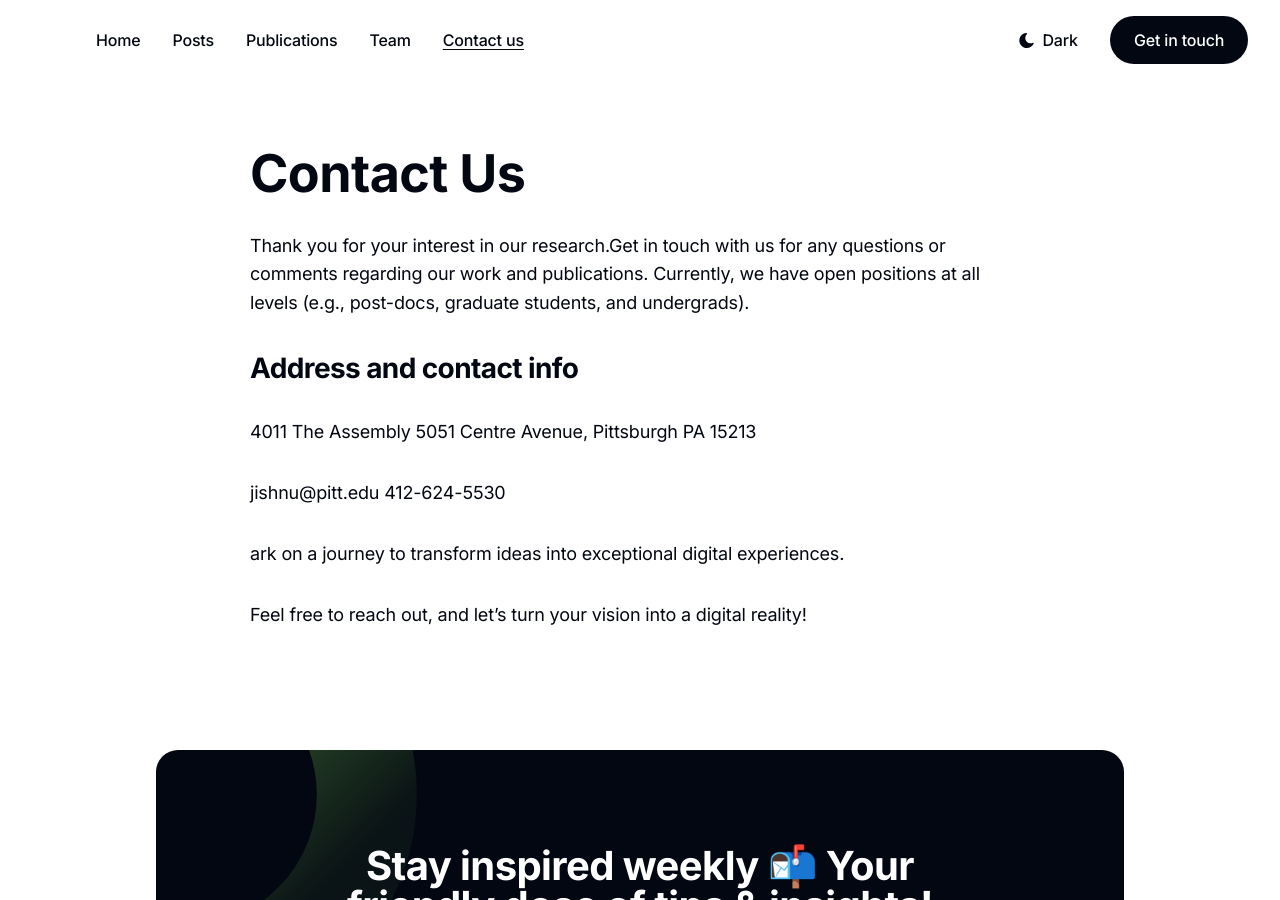
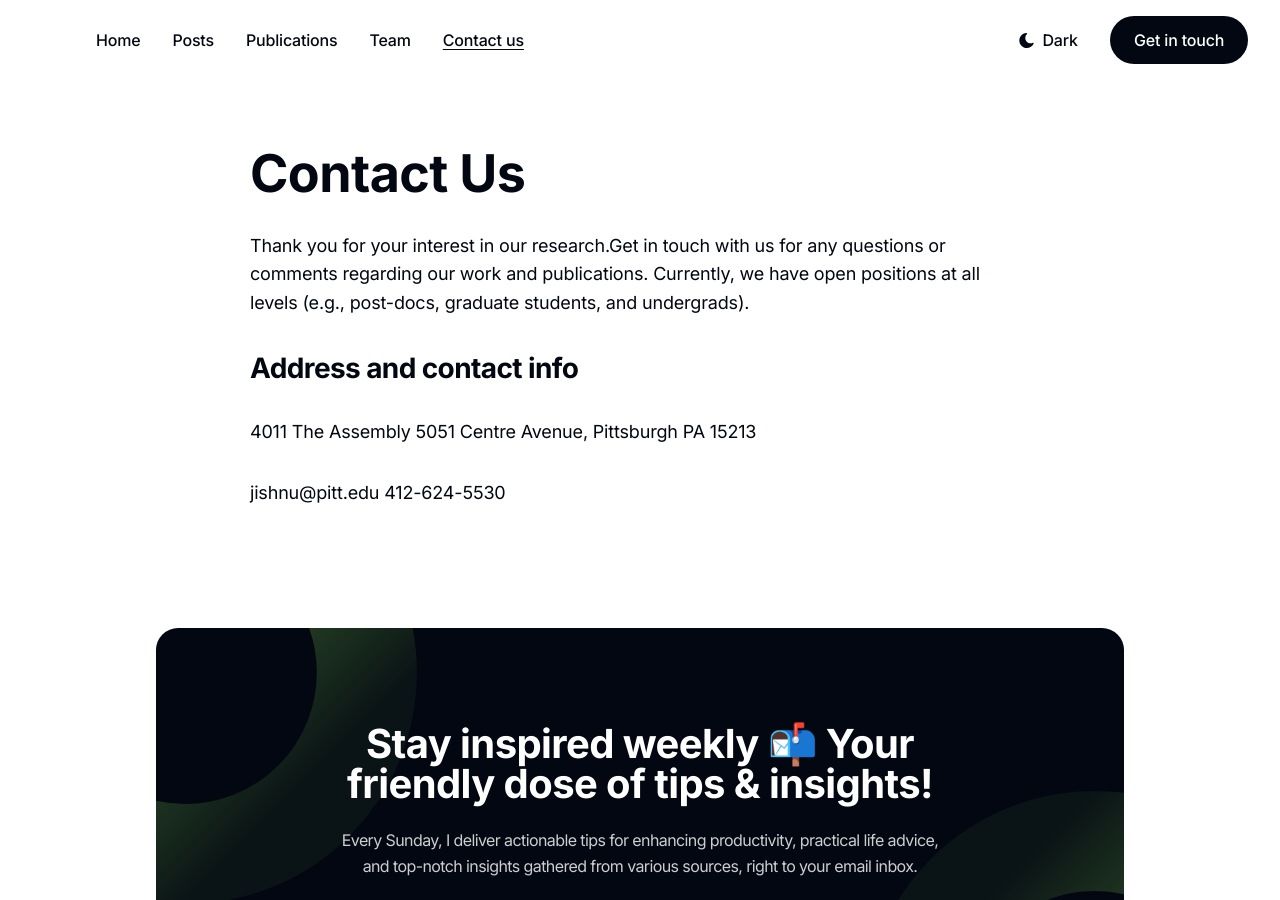
Before and after one commit to simaryadav/simaryadav.github.io, a Jekyll site: the page built from _pages/about.md, in a window 1280 px wide and 900 px high. Built offline with Jekyll 4.4.1, drawn with Linux system fonts in a browser that asks for light colours.

Commit message:
Update about.md

```diff
--- a/_pages/about.md
+++ b/_pages/about.md
@@ -14,7 +14,3 @@ permalink: /about/
 
 jishnu@pitt.edu
 412-624-5530
-
-ark on a journey to transform ideas into exceptional digital experiences.
-
-Feel free to reach out, and let's turn your vision into a digital reality!
```
